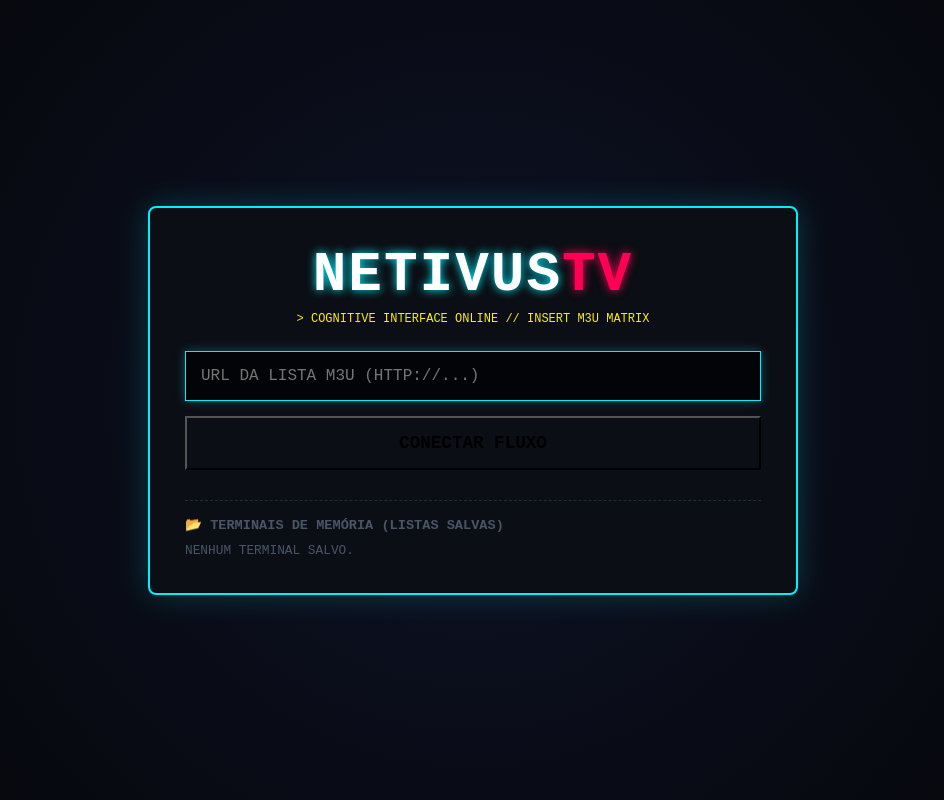
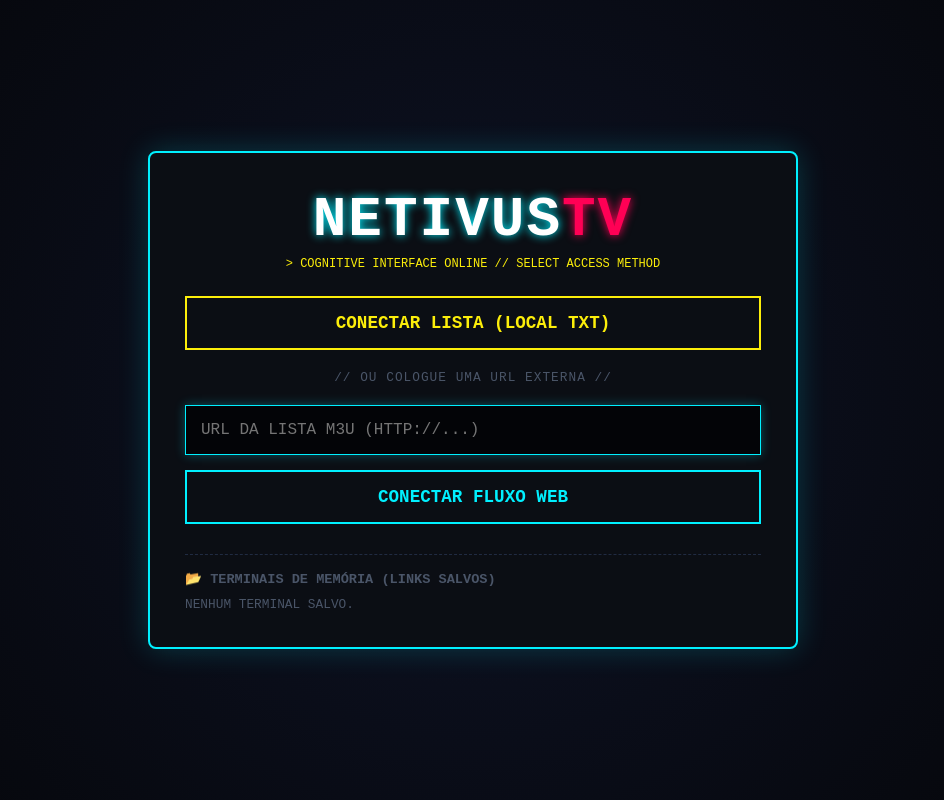
Before and after one commit to asaphbereta-jpg/netivustv, a website: page public/index.html in a window 1280 px wide. Shown: the whole page, without its empty margins (167-1111 px from the left). Drawn offline with nearby package versions, Linux system fonts and the light colour scheme; a script that the page names is missing.

Commit message:
Update login screen text and button labels

```diff
--- a/public/index.html
+++ b/public/index.html
@@ -13,13 +13,17 @@
     <div id="login-screen" class="screen active">
         <div class="cyber-box">
             <h1 class="glitch-text" data-text="NETIVUS TV">NETIVUS<span>TV</span></h1>
-            <p class="system-status">> COGNITIVE INTERFACE ONLINE // INSERT M3U MATRIX</p>
+            <p class="system-status">> COGNITIVE INTERFACE ONLINE // SELECT ACCESS METHOD</p>
+
+            <button id="btn-connect-local" class="cyber-btn local-btn" tabindex="0">CONECTAR LISTA (LOCAL TXT)</button>
+
+            <div class="separator">// OU COLOGUE UMA URL EXTERNA //</div>
 
             <input type="text" id="m3u-input" placeholder="URL DA LISTA M3U (HTTP://...)" tabindex="0">
-            <button id="btn-connect" class="cyber-btn" tabindex="0">CONECTAR FLUXO</button>
+            <button id="btn-connect-web" class="cyber-btn web-btn" tabindex="0">CONECTAR FLUXO WEB</button>
 
             <div class="saved-lists-container">
-                <h3>📂 TERMINAIS DE MEMÓRIA (LISTAS SALVAS)</h3>
+                <h3>📂 TERMINAIS DE MEMÓRIA (LINKS SALVOS)</h3>
                 <div id="saved-lists" class="saved-lists-grid">
                     </div>
             </div>
```
